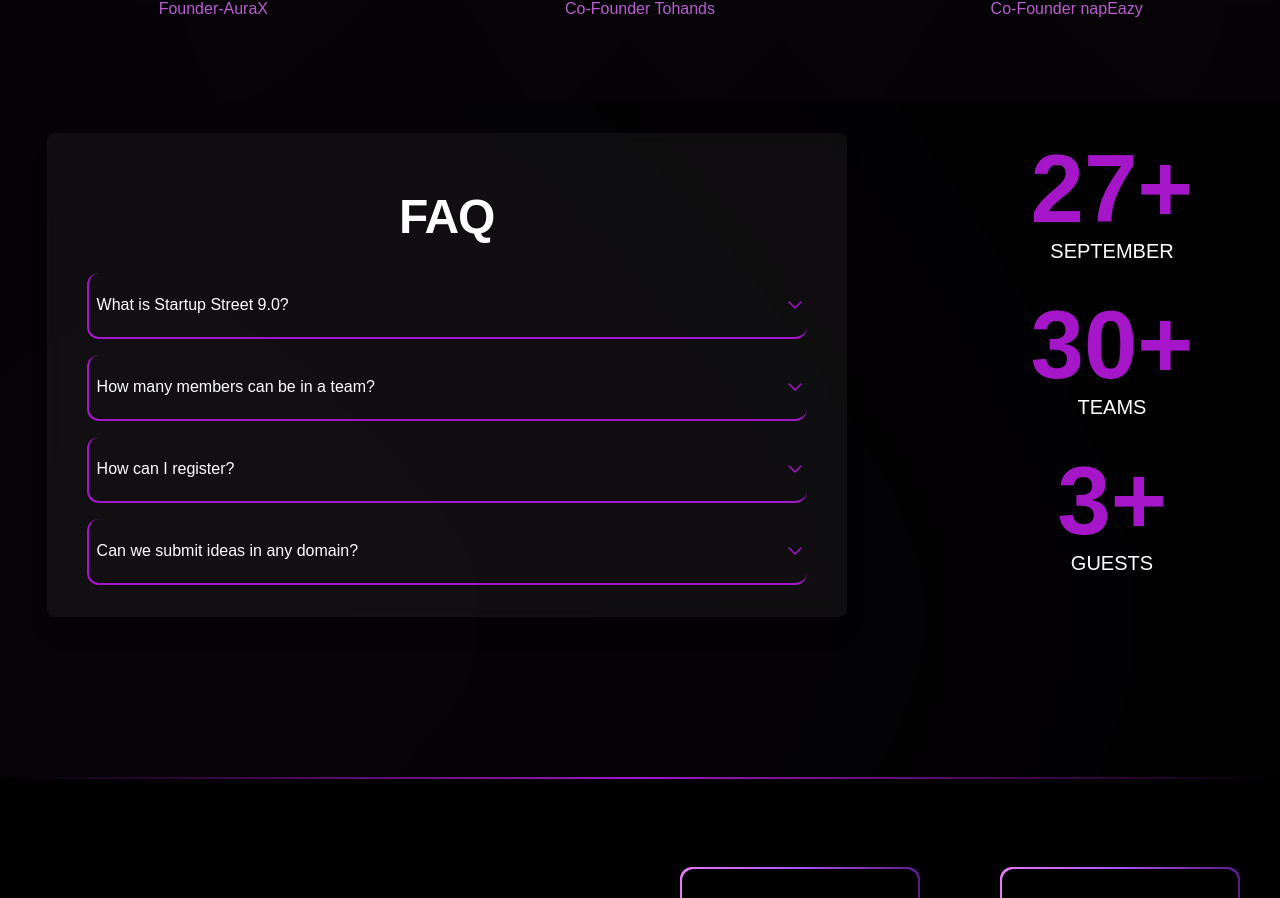
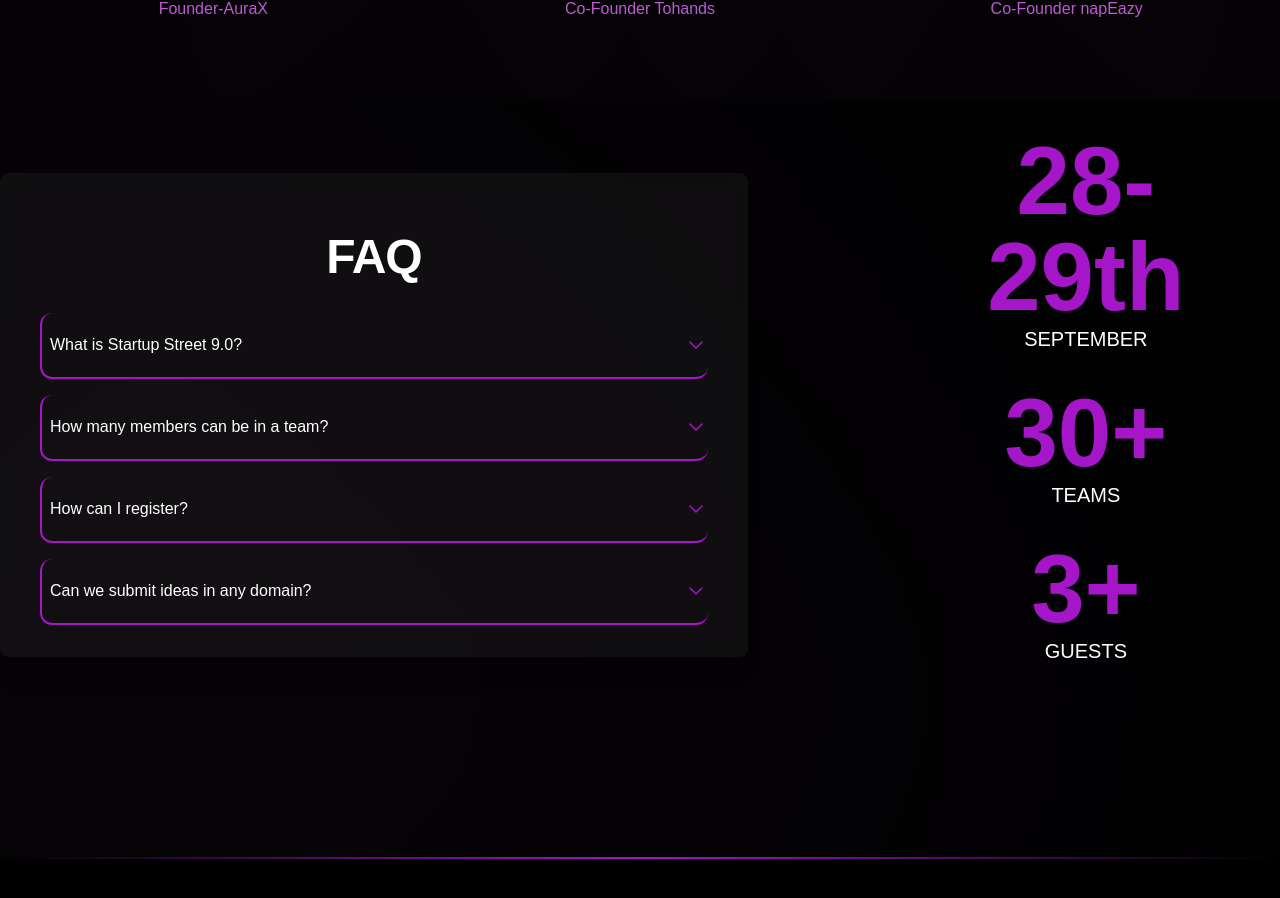
Before and after one commit to CSEDVITV/STARTUPSTREET9.0, a React (Vite) app: page / in a window 1280 px wide. Shown: the part 6776-7674 px from the top of the page. Built offline with nearby package versions, Linux system fonts and the light colour scheme; a web font is replaced by a local one.

Commit message:
Update Faq.tsx

```diff
--- a/src/components/Faq.tsx
+++ b/src/components/Faq.tsx
@@ -9,7 +9,7 @@ const Faq3 = () => {
     <div className="flex flex-row md:flex-col mr-4 text-white items-center justify-between text-center my-8 ">
       <div className="px-6">
         <h1 className="text-4xl md:text-8xl text-primary font-extrabold items-center justify-between">
-          27+
+          28-29th
         </h1>
         <p className="text-sm md:text-xl mb-8 items-center justify-between">
           SEPTEMBER
```
